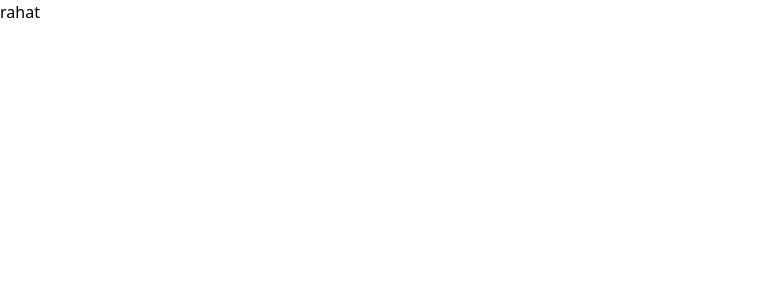
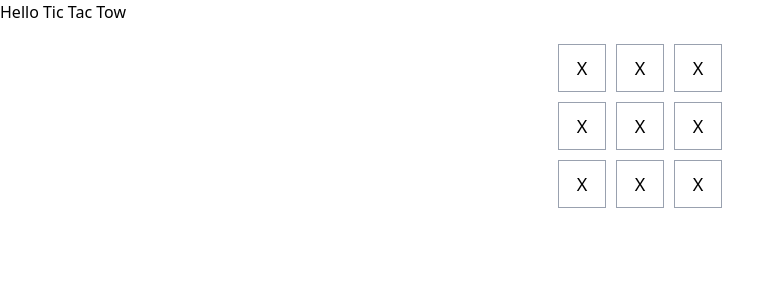
Before and after one commit to mainurrahat/Tic_Tac_Toe, a React (Vite) app: page / in a window 1280 px wide. Shown: the top 300 px of the page, without its empty margins (0-784 px from the left). Built offline with nearby package versions, Linux system fonts and the light colour scheme.

Commit message:
square and board done

```diff
--- a/index.html
+++ b/index.html
@@ -1,13 +1,16 @@
 <!doctype html>
 <html lang="en">
+
 <head>
   <meta charset="UTF-8" />
-    <link rel="icon" type="image/svg+xml" href="/vite.svg" />
+  <link rel="icon" type="" href="" />
   <meta name="viewport" content="width=device-width, initial-scale=1.0" />
-    <title>project</title>
+  <title>Tic Tal Toe</title>
 </head>
+
 <body>
   <div id="root"></div>
   <script type="module" src="/src/main.jsx"></script>
 </body>
+
 </html>
--- a/src/App.jsx
+++ b/src/App.jsx
@@ -1,9 +1,11 @@
 import "./App.css";
+import Board from "./Components/Board";
 
 function App() {
   return (
     <>
-      <h1 className="">rahat</h1>
+      <h1 className="">Hello Tic Tac Tow</h1>
+      <Board />
     </>
   );
 }
--- /dev/null
+++ b/src/Components/Board.jsx
@@ -0,0 +1,18 @@
+import React from "react";
+import Square from "./Square";
+
+export default function Board() {
+  return (
+    <div className="grid grid-cols-3 gap-0.5 w-max mx-auto mt-4">
+      <Square></Square>
+      <Square></Square>
+      <Square></Square>
+      <Square></Square>
+      <Square></Square>
+      <Square></Square>
+      <Square></Square>
+      <Square></Square>
+      <Square></Square>
+    </div>
+  );
+}
--- /dev/null
+++ b/src/Components/Square.jsx
@@ -0,0 +1,13 @@
+import React from "react";
+
+const Square = () => {
+  return (
+    <div>
+      <button className="bg-white border border-gray-400 h-12 w-12 m-1 leading-9 text-lg">
+        X
+      </button>
+    </div>
+  );
+};
+
+export default Square;
```
Lines whose indentation alone changed are shown as unchanged.
